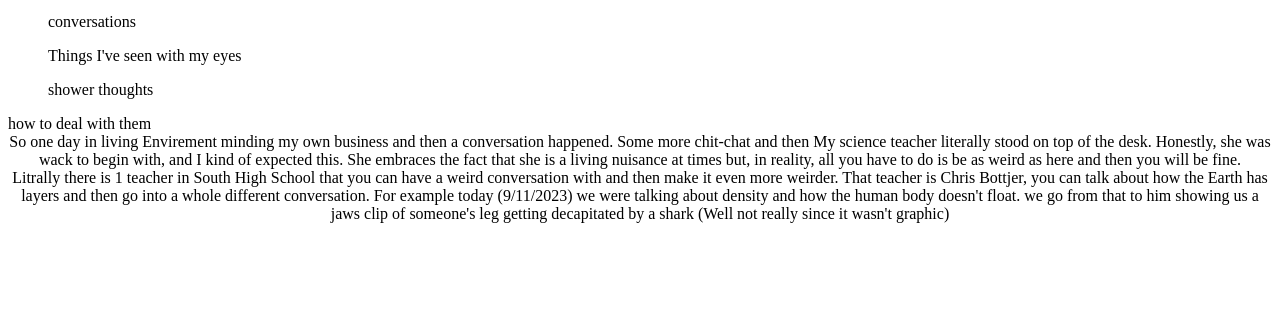
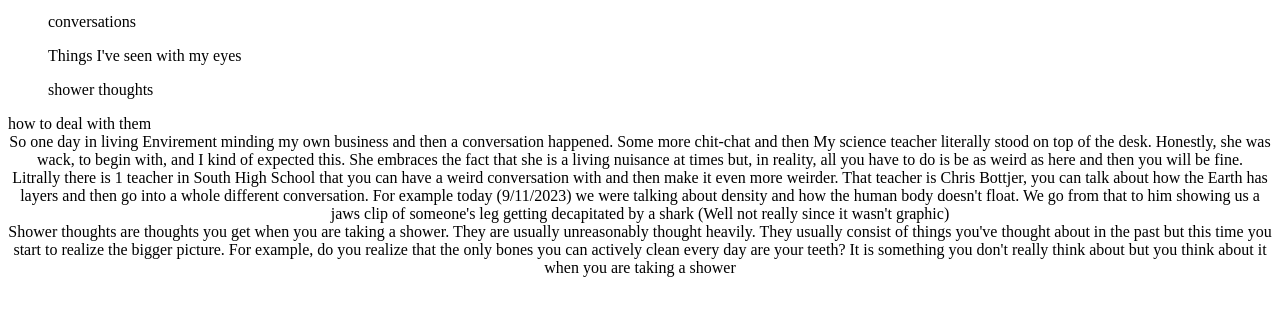
Before and after one commit to JuanCenaVXII/Cough.html, a plain HTML site: page Cough.html in a window 1280 px wide. Shown: the part 167-482 px from the top of the page. Drawn offline with Linux system fonts and the light colour scheme.

Commit message:
Update Cough.html

```diff
--- a/Cough.html
+++ b/Cough.html
@@ -9,8 +9,9 @@
   <ul> Things I've seen with my eyes</ul>
   <ul> shower thoughts</ul>
    <ui> how to deal with them</ui>
-<center> So one day in living Envirement minding my own business and then a conversation happened. Some more chit-chat and then My science teacher literally stood on top of the desk. Honestly, she was wack to begin with, and I kind of expected this. She embraces the fact that she is a living nuisance at times but, in reality, all you have to do is be as weird as here and then you will be fine. </center>
-<center>Litrally there is 1 teacher in South High School that you can have a weird conversation with and then make it even more weirder. That teacher is Chris Bottjer, you can talk about how the Earth has layers and then go into a whole different conversation. For example today (9/11/2023) we were talking about density and how the human body doesn't float. we go from that to him showing us a jaws clip of someone's leg getting decapitated by a shark (Well not really since it wasn't graphic) </center>
+<center> So one day in living Envirement minding my own business and then a conversation happened. Some more chit-chat and then My science teacher literally stood on top of the desk. Honestly, she was wack, to begin with, and I kind of expected this. She embraces the fact that she is a living nuisance at times but, in reality, all you have to do is be as weird as here and then you will be fine. </center>
+<center>Litrally there is 1 teacher in South High School that you can have a weird conversation with and then make it even more weirder. That teacher is Chris Bottjer, you can talk about how the Earth has layers and then go into a whole different conversation. For example today (9/11/2023) we were talking about density and how the human body doesn't float. We go from that to him showing us a jaws clip of someone's leg getting decapitated by a shark (Well not really since it wasn't graphic) </center>
+<center> Shower thoughts are thoughts you get when you are taking a shower. They are usually unreasonably thought heavily. They usually consist of things you've thought about in the past but this time you start to realize the bigger picture. For example, do you realize that the only bones you can actively clean every day are your teeth? It is something you don't really think about but you think about it when you are taking a shower </center>
 
 
 
```
